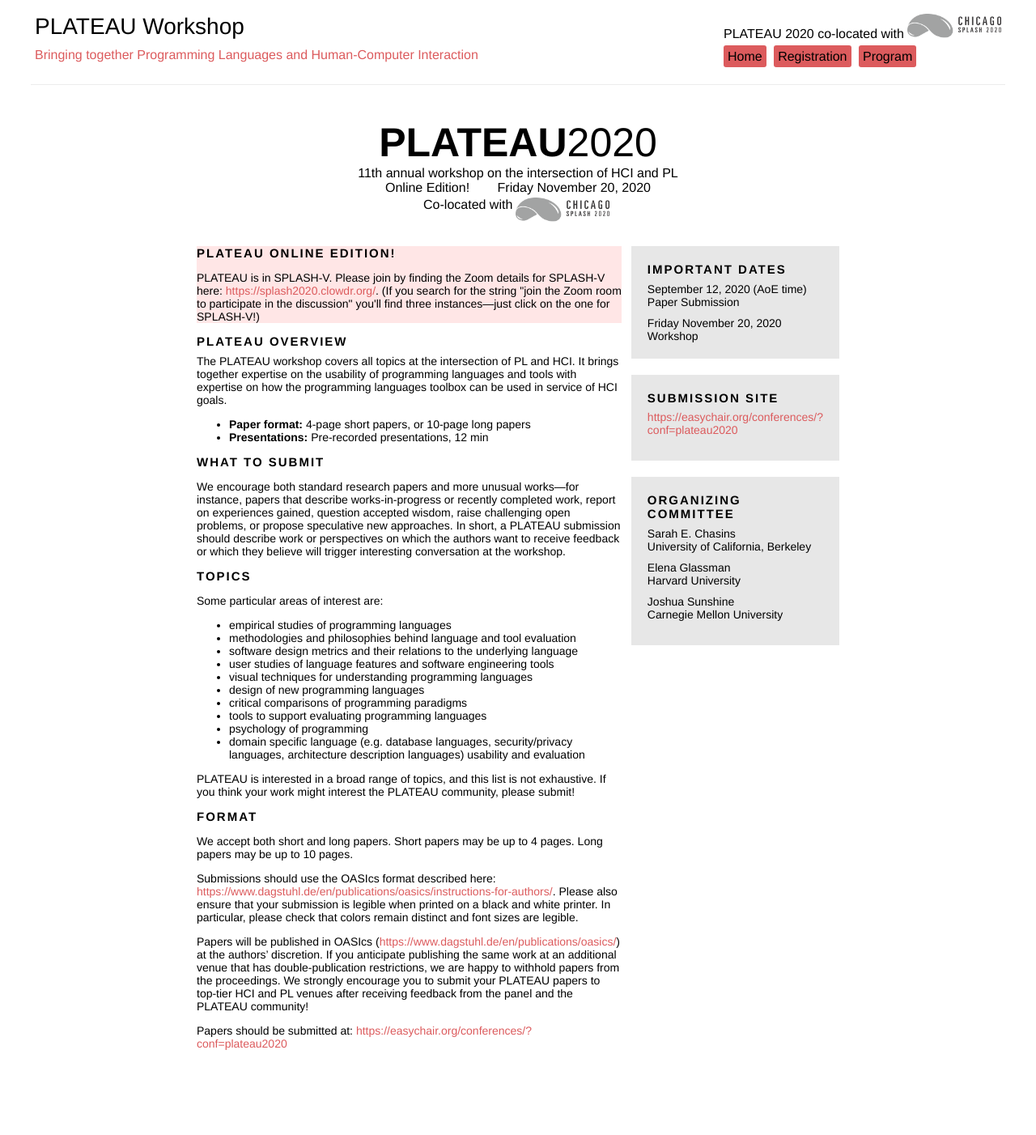
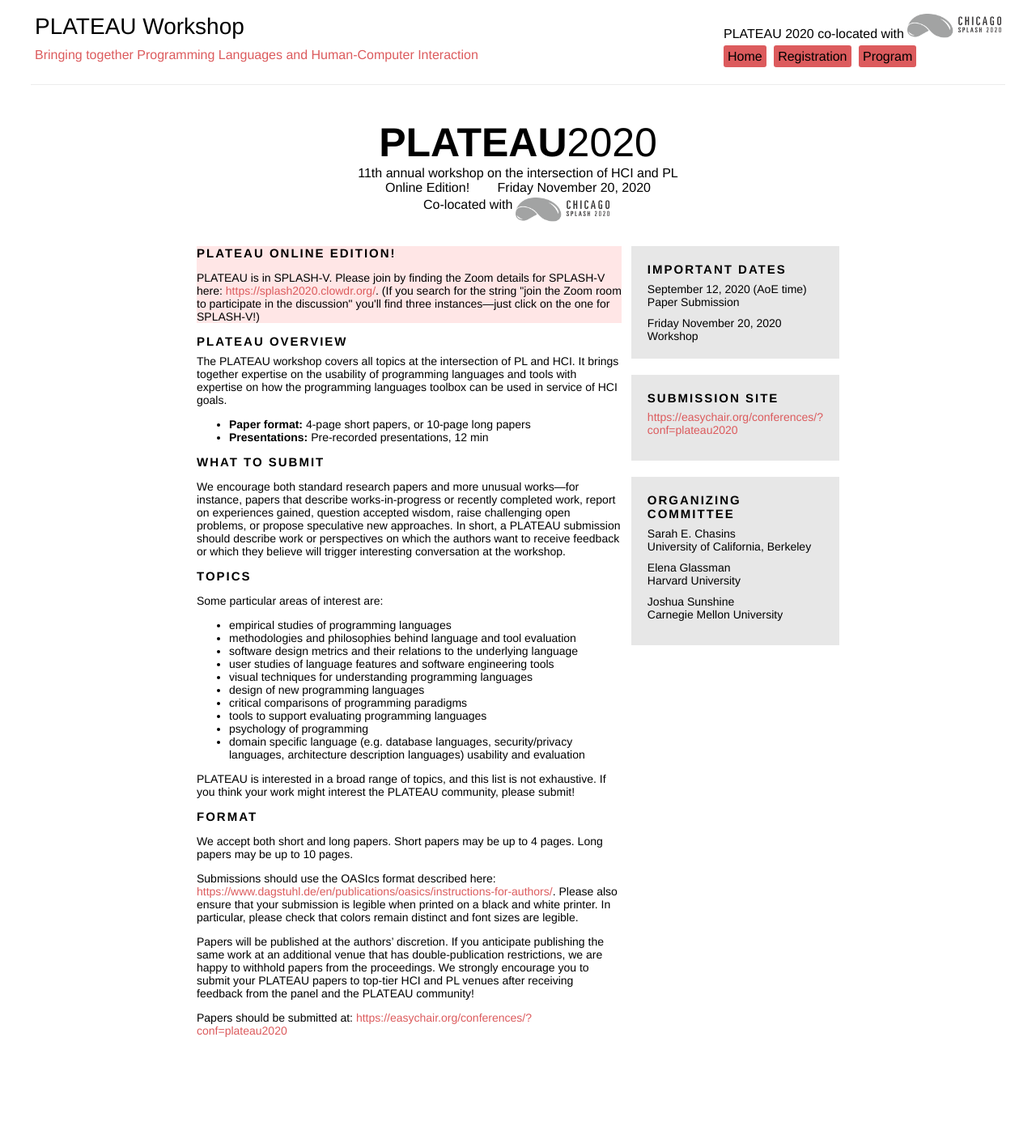
Before and after one commit to plateau-workshop/plateau-2020, a Jekyll site: the page built from index.html, in a window 1280 px wide. Shown: the whole page at 81% size. Built offline with Jekyll 4.4.1, drawn with Linux system fonts in a browser that asks for light colours.

Commit message:
rem oasics

```diff
--- a/index.html
+++ b/index.html
@@ -91,7 +91,7 @@ layout: default
     </p>
 
     <p>
-    Papers will be published in OASIcs (<a href="https://www.dagstuhl.de/en/publications/oasics/" target="_blank">https://www.dagstuhl.de/en/publications/oasics/</a>) at the authors’ discretion.  If you anticipate publishing the same work at an additional venue that has double-publication restrictions, we are happy to withhold papers from the proceedings.  We strongly encourage you to submit your PLATEAU papers to top-tier HCI and PL venues after receiving feedback from the panel and the PLATEAU community!
+    Papers will be published at the authors’ discretion.  If you anticipate publishing the same work at an additional venue that has double-publication restrictions, we are happy to withhold papers from the proceedings.  We strongly encourage you to submit your PLATEAU papers to top-tier HCI and PL venues after receiving feedback from the panel and the PLATEAU community!
     </p>
 
 {% if site.submission_site %}
```
